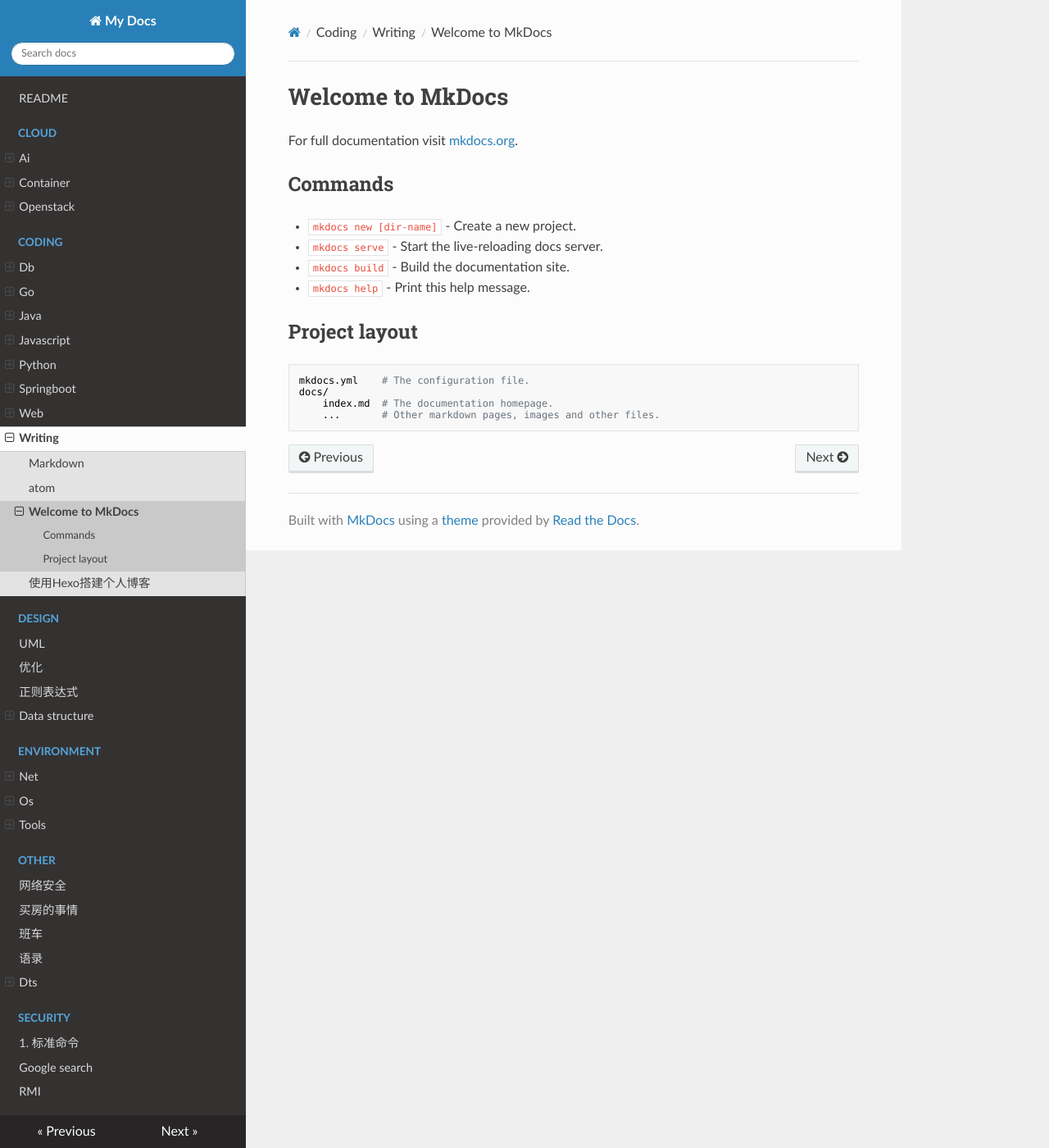
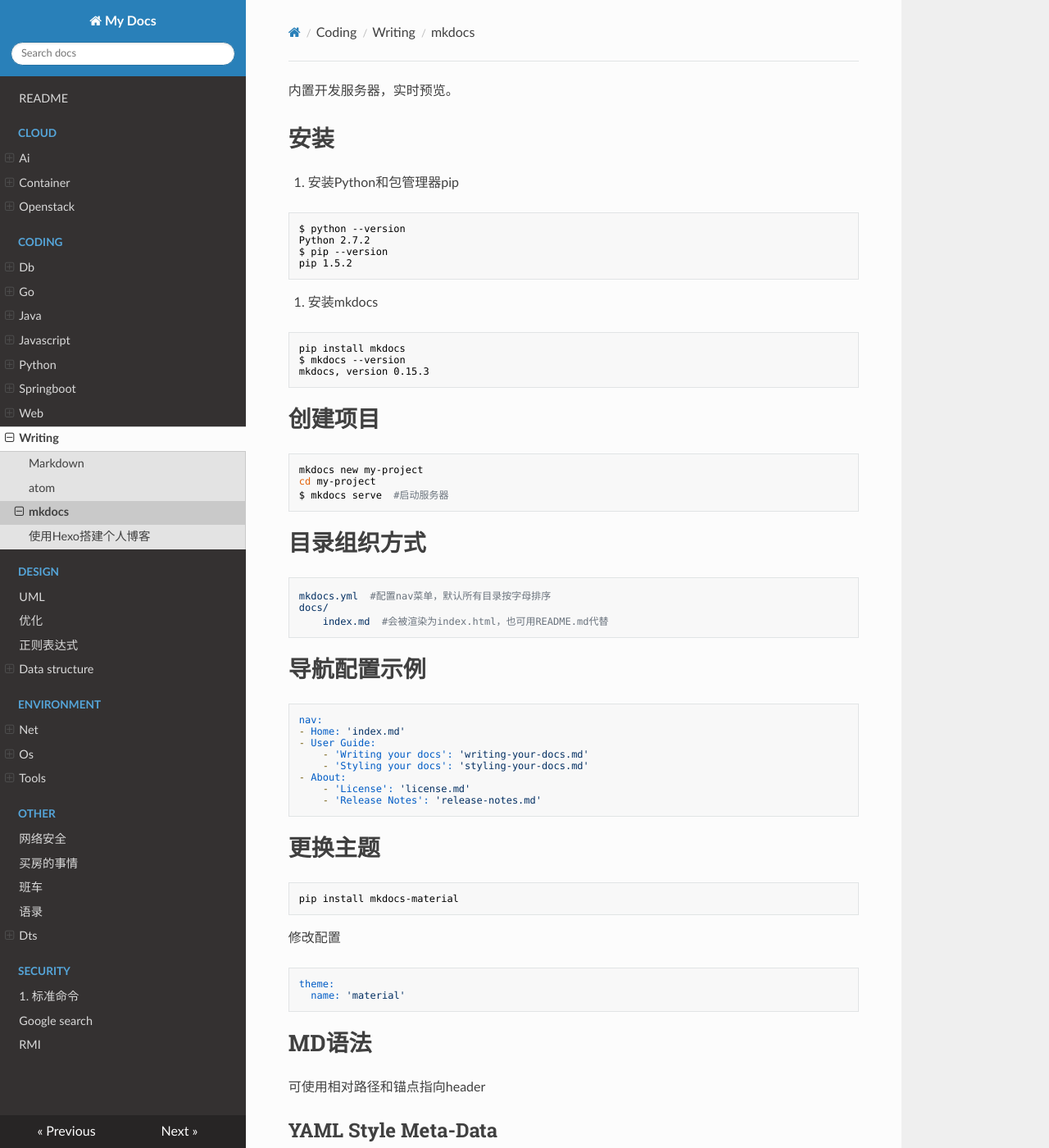
Before and after one commit to islibra/wiki, an MkDocs documentation site: the page built from docs/coding/writing/mkdocs.md, in a window 1280 px wide and 1400 px high. Shown: the whole window at 82% size. Built offline with MkDocs 1.6.1, drawn with Linux system fonts in a browser that asks for light colours; nearby versions of some CDN libraries; some of the changed text lies outside the part shown.

Commit message:
Update mkdocs.md

````diff
--- a/docs/coding/writing/mkdocs.md
+++ b/docs/coding/writing/mkdocs.md
@@ -1,17 +1,111 @@
-# Welcome to MkDocs
+---
+title: mkdocs
+---
 
-For full documentation visit [mkdocs.org](https://mkdocs.org).
+内置开发服务器，实时预览。
 
-## Commands
+# 安装
 
-* `mkdocs new [dir-name]` - Create a new project.
-* `mkdocs serve` - Start the live-reloading docs server.
-* `mkdocs build` - Build the documentation site.
-* `mkdocs help` - Print this help message.
+1. 安装Python和包管理器pip
+```bash
+$ python --version
+Python 2.7.2
+$ pip --version
+pip 1.5.2
+```
+2. 安装mkdocs
+```bash
+pip install mkdocs
+$ mkdocs --version
+mkdocs, version 0.15.3
+```
 
-## Project layout
+# 创建项目
 
-    mkdocs.yml    # The configuration file.
-    docs/
-        index.md  # The documentation homepage.
-        ...       # Other markdown pages, images and other files.
+```bash
+mkdocs new my-project
+cd my-project
+$ mkdocs serve  #启动服务器
+```
+
+# 目录组织方式
+
+```yaml
+mkdocs.yml  #配置nav菜单，默认所有目录按字母排序
+docs/
+    index.md  #会被渲染为index.html，也可用README.md代替
+```
+
+# 导航配置示例
+
+```yaml
+nav:
+- Home: 'index.md'
+- User Guide:
+    - 'Writing your docs': 'writing-your-docs.md'
+    - 'Styling your docs': 'styling-your-docs.md'
+- About:
+    - 'License': 'license.md'
+    - 'Release Notes': 'release-notes.md'
+```
+
+# 更换主题
+
+```bash
+pip install mkdocs-material
+```
+
+修改配置
+```yaml
+theme:
+  name: 'material'
+```
+
+# MD语法
+
+可使用相对路径和锚点指向header
+
+## YAML Style Meta-Data
+
+```
+---
+title: My Document
+summary: A brief description of my document.
+authors:
+    - Waylan Limberg
+    - Tom Christie
+date: 2018-07-10
+some_url: https://example.com
+---
+This is the first paragraph of the document.
+```
+
+# 构建
+
+```bash
+mkdocs build  # 生成site目录
+echo "site/" >> .gitignore  # 忽略site文件夹提交
+mkdocs build --clean  # 清理目录
+```
+
+# 部署
+
+## 分支部署
+
+```bash
+mkdocs gh-deploy  # 新建gh-pages分支
+```
+
+## 单独仓部署
+
+```bash
+cd ../orgname.github.io/  # 切换到仓目录
+mkdocs gh-deploy --config-file ../my-project/mkdocs.yml --remote-branch master
+```
+
+
+# 参考链接：
+
+- CTF WIKI: <https://ctf-wiki.github.io/ctf-wiki/>
+- 官方网站：<https://www.mkdocs.org/>
+- 主题：<https://squidfunk.github.io/mkdocs-material/>
````
